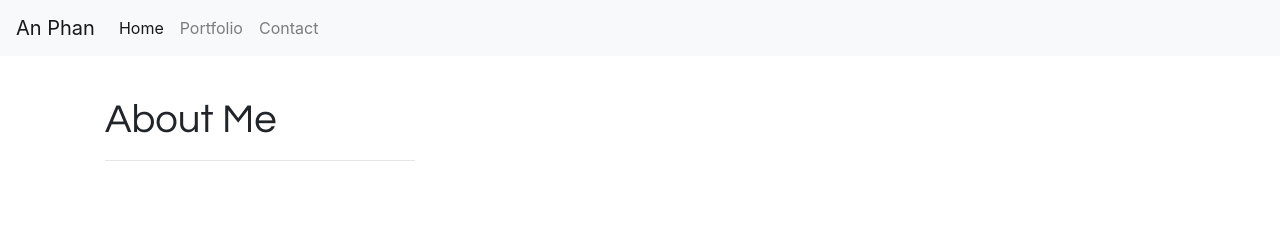
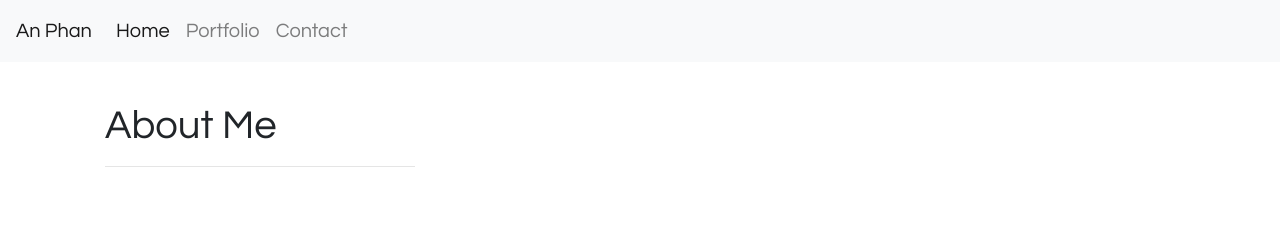
Before and after one commit to antphan98/portfolio, a plain HTML site: page index.html in a window 1280 px wide. Shown: the top 225 px of the page. Drawn offline with nearby package versions, Linux system fonts and the light colour scheme.

Commit message:
modified nav bar

```diff
--- a/style.css
+++ b/style.css
@@ -54,6 +54,8 @@ font-family: 'Questrial', sans-serif;
 
 }
 
+/* portfolio page */
+
 .img1 {
 
     background-color:#fae8e9;
@@ -101,3 +103,10 @@ font-family: 'Questrial', sans-serif;
     font-size: 20px;
 
 }
+
+/* Nav bar */
+
+.sticky-top {
+    font-family: 'Questrial', sans-serif;
+    font-size: 20px;
+}
```
